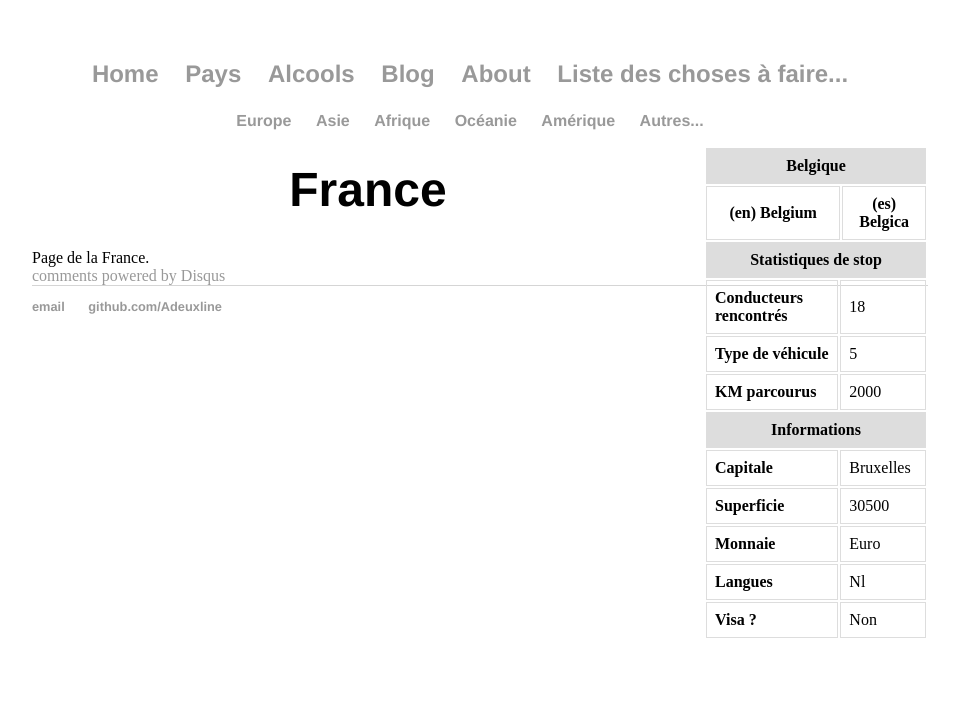
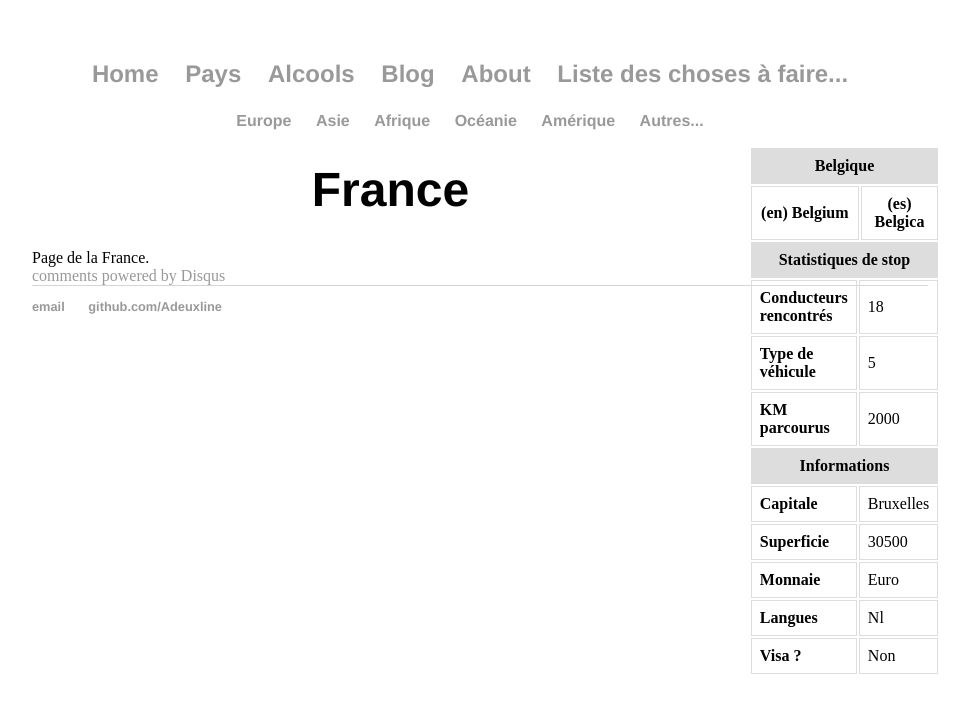
Before and after one commit to rlabe/adeuxline.github.io, a Jekyll site: the page built from _countries/france.html, in a window 1280 px wide. Shown: the top 713 px of the page, without its empty margins (160-1129 px from the left). Built offline with Jekyll 4.4.1, drawn with Linux system fonts in a browser that asks for light colours; comment, search, counter and statistics services are not loaded.

Commit message:
Update info_country.html

```diff
--- a/_includes/info_country.html
+++ b/_includes/info_country.html
@@ -1,4 +1,4 @@
- <div class="country" style="float:right; width:25%;">
+ <div class="country" style="float:right; width:20%;">
     <table>
         {% for country in site.data.countries limit:1 %}
         <tr>
```
